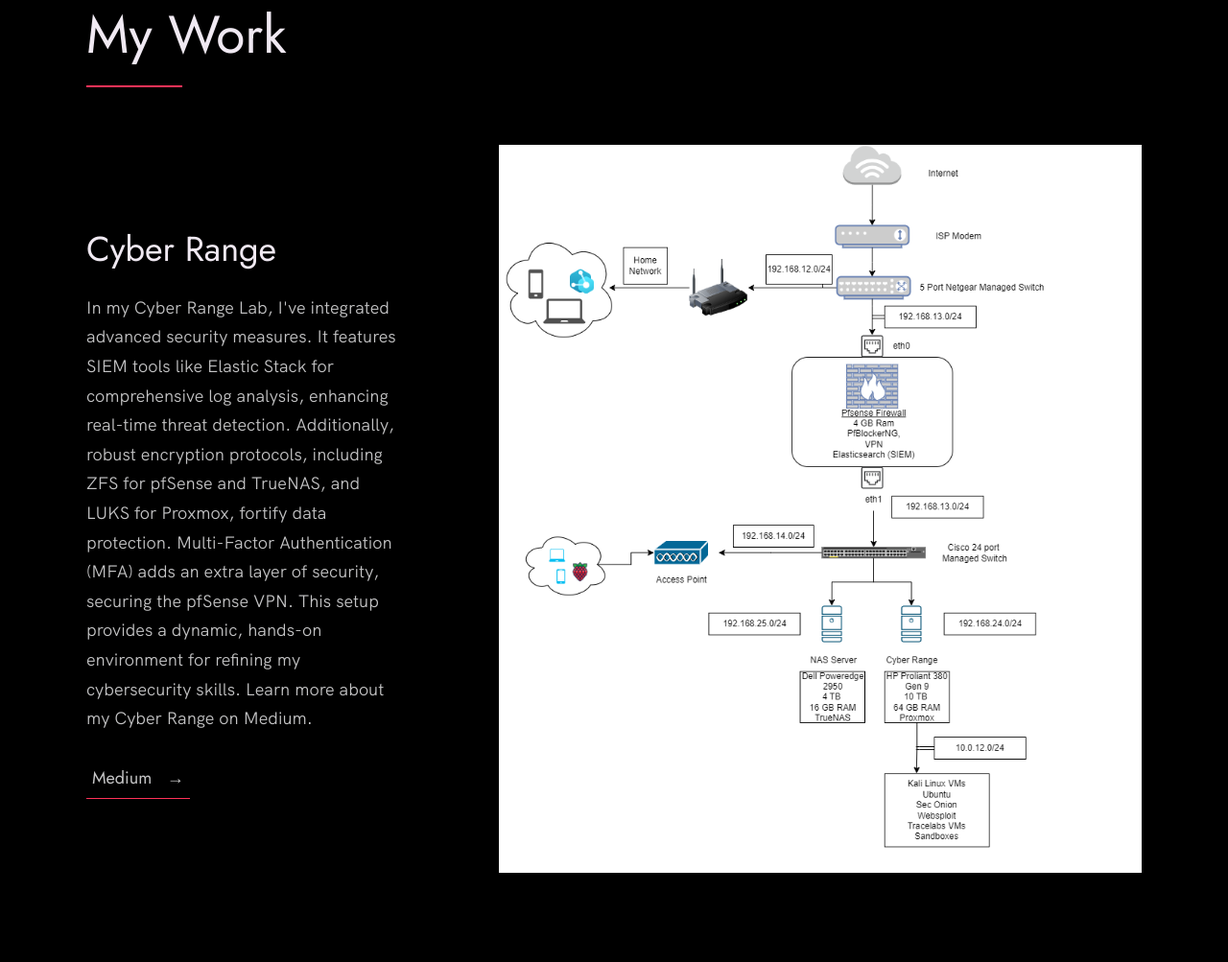
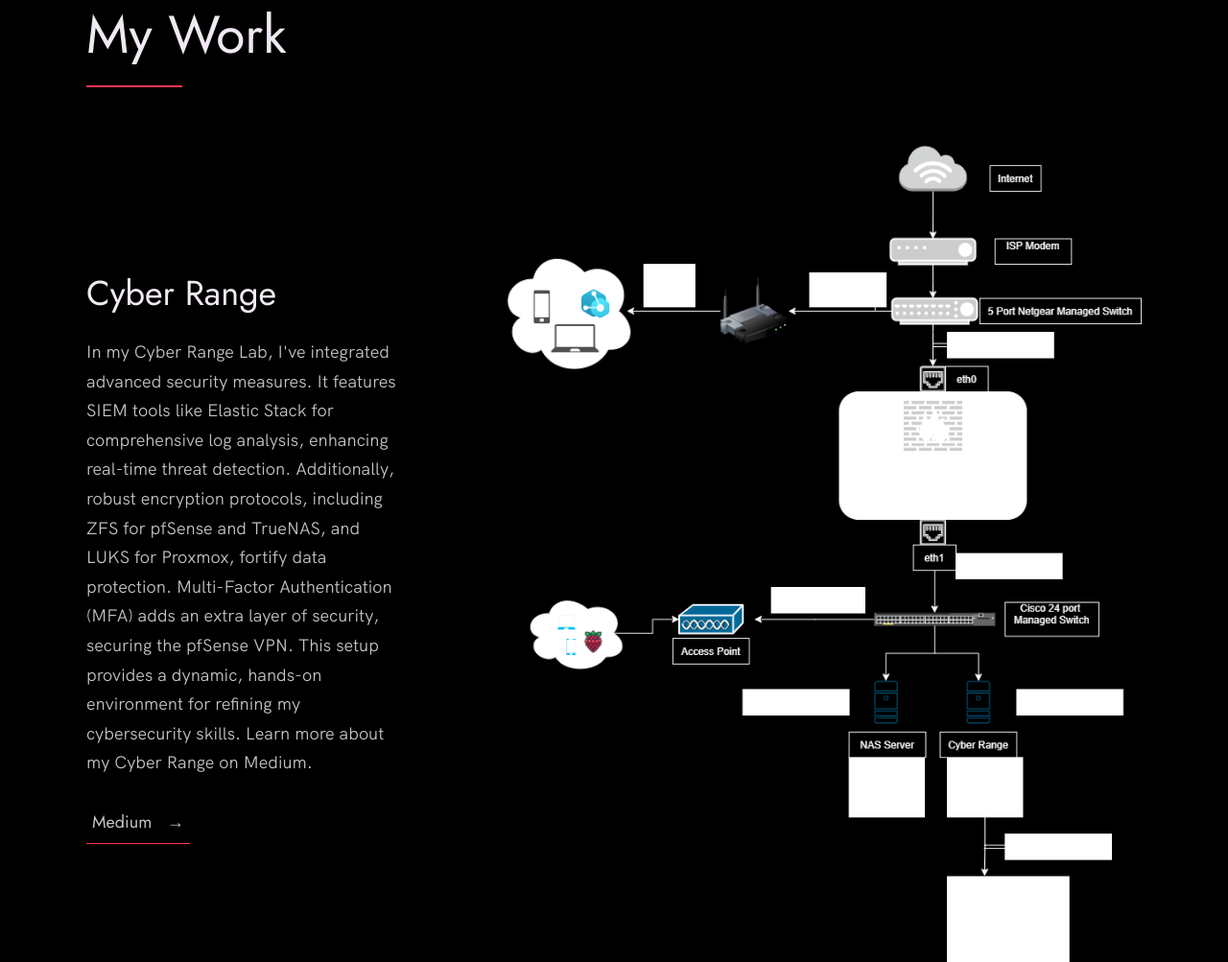
Before and after one commit to Aleem20/Portfolio_V2, a plain HTML site: page index.html in a window 1280 px wide. Shown: the part 3302-4305 px from the top of the page at 96% size. Drawn offline with Linux system fonts and the light colour scheme.

Commit message:
Update index.html

```diff
--- a/index.html
+++ b/index.html
@@ -240,7 +240,7 @@ I am an undergraduate student pursuing a Bachelor's degree in Science with a maj
                             </div>
                         </div>
                         <div class="work__image-box">
-                            <img src="./images/cyberange.png" class="work__image" alt="medium" />
+                            <img src="./images/cyberange3.png" class="work__image" alt="medium" />
                         </div>
                     </div>
 
```
